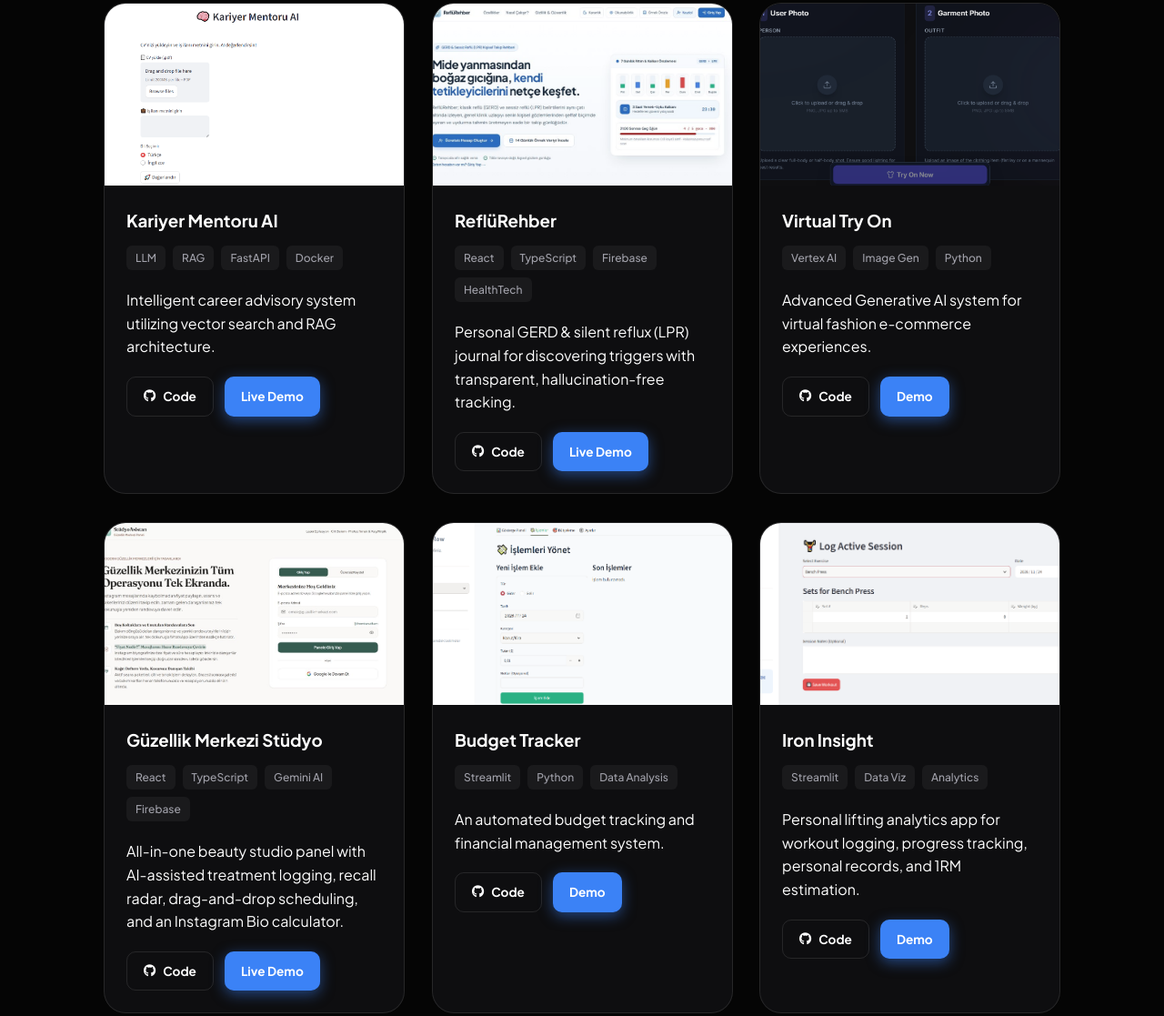
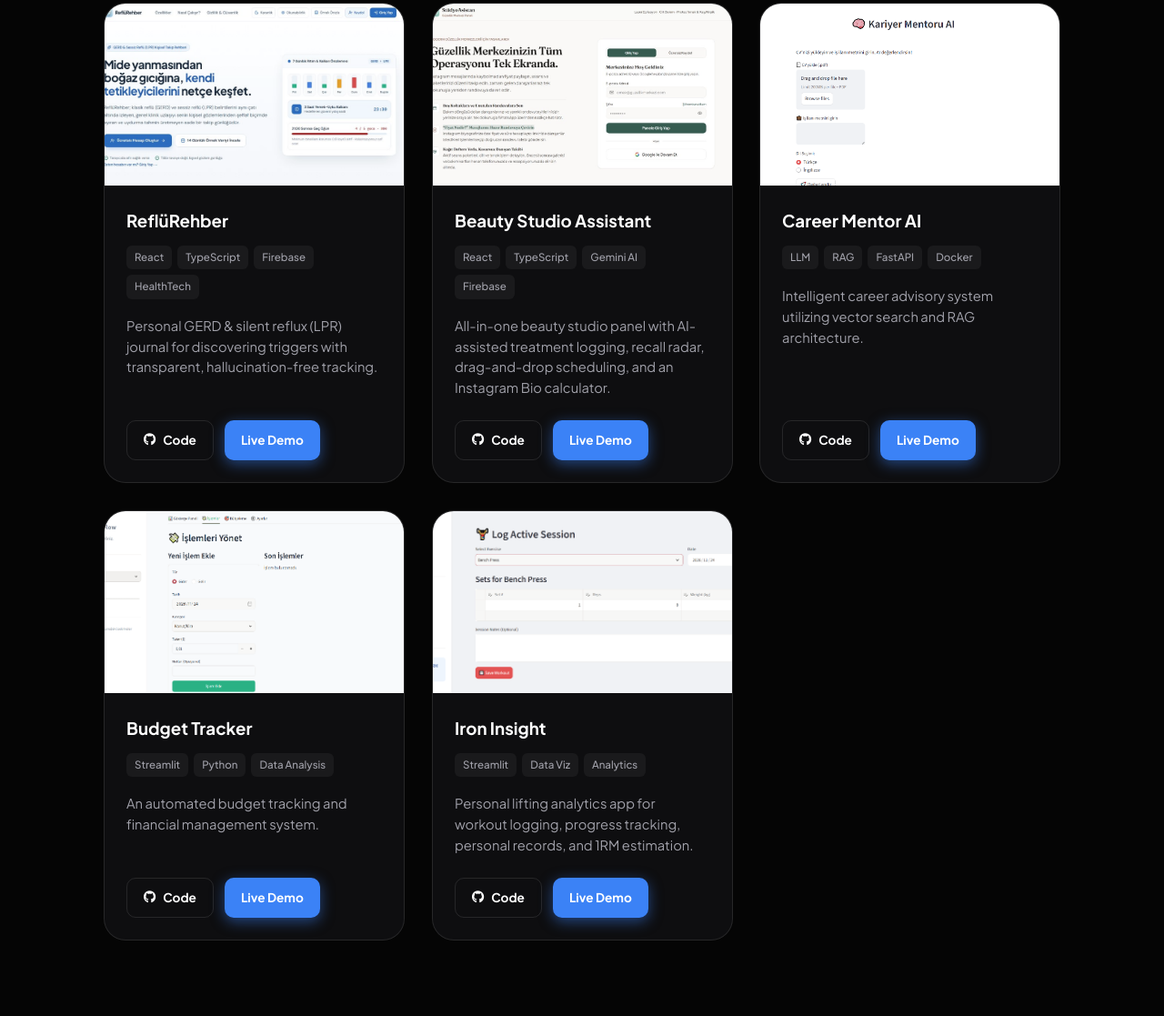
Before and after one commit to BoraKol/portfolio-en, a plain HTML site: page index.html in a window 1280 px wide. Shown: the part 926-2043 px from the top of the page at 91% size. Drawn offline with Linux system fonts and the light colour scheme.

Commit message:
change the order of projects, remove virtual try project

```diff
--- a/index.html
+++ b/index.html
@@ -228,6 +228,8 @@
         }
 
         .project-card {
+            display: flex;
+            flex-direction: column;
             background: var(--bg-card);
             border-radius: 24px;
             overflow: hidden;
@@ -248,6 +250,7 @@
 
         .project-img {
             height: 200px;
+            flex-shrink: 0;
             overflow: hidden;
             background: #111;
         }
@@ -256,6 +259,7 @@
             width: 100%;
             height: 100%;
             object-fit: cover;
+            object-position: top center;
             filter: grayscale(20%);
             transition: transform 0.4s ease, filter 0.4s ease;
         }
@@ -266,29 +270,39 @@
         }
 
         .project-info {
+            display: flex;
+            flex-direction: column;
+            flex: 1;
             padding: 24px;
+        }
+
+        .project-info p {
+            color: var(--text-muted);
+            font-size: 0.92rem;
+            line-height: 1.55;
+            margin-bottom: 24px;
         }
 
         .project-tags {
             display: flex;
             flex-wrap: wrap;
-            gap: 8px;
-            margin: 12px 0 20px;
+            gap: 6px;
+            margin: 12px 0 18px;
         }
 
         .tag {
             background: rgba(255, 255, 255, 0.05);
             color: var(--text-muted);
-            padding: 4px 10px;
+            padding: 4px 9px;
             border-radius: 6px;
-            font-size: 0.75rem;
+            font-size: 0.72rem;
             font-weight: 500;
         }
 
         .project-links {
             display: flex;
             gap: 12px;
-            margin-top: 20px;
+            margin-top: auto;
         }
 
         .btn {
@@ -542,31 +556,10 @@
             </div>
 
             <div class="project-grid">
-                <!-- Project 1 -->
+                <!-- Project 1: ReflüRehber -->
                 <div class="project-card reveal">
                     <div class="project-img">
-                        <img src="images/kariyer-mentoru-ai-ss.png" alt="Career Mentor AI" width="600" height="375" decoding="async">
-                    </div>
-                    <div class="project-info">
-                        <h3>Kariyer Mentoru AI</h3>
-                        <div class="project-tags">
-                            <span class="tag">LLM</span>
-                            <span class="tag">RAG</span>
-                            <span class="tag">FastAPI</span>
-                            <span class="tag">Docker</span>
-                        </div>
-                        <p>Intelligent career advisory system utilizing vector search and RAG architecture.</p>
-                        <div class="project-links">
-                            <a href="https://github.com/BoraKol/kariyer_mentoru_ai" class="btn btn-outline" target="_blank"><i class="fab fa-github"></i> Code</a>
-                            <a href="https://kariyer-mentoru-ai.streamlit.app" class="btn btn-primary" target="_blank">Live Demo</a>
-                        </div>
-                    </div>
-                </div>
-
-                <!-- Project 2 -->
-                <div class="project-card reveal">
-                    <div class="project-img">
-                        <img src="images/reflu-rehberi-ss.jpg" alt="ReflüRehber - GERD & LPR Personal Tracking Guide" width="600" height="375" decoding="async">
+                        <img src="images/reflu-rehberi-ss.jpg" alt="ReflüRehber - GERD &amp; LPR Personal Tracking Guide" width="600" height="375" decoding="async">
                     </div>
                     <div class="project-info">
                         <h3>ReflüRehber</h3>
@@ -578,39 +571,19 @@
                         </div>
                         <p>Personal GERD &amp; silent reflux (LPR) journal for discovering triggers with transparent, hallucination-free tracking.</p>
                         <div class="project-links">
-                            <a href="https://github.com/BoraKol/reflu-rehberi" class="btn btn-outline" target="_blank"><i class="fab fa-github"></i> Code</a>
-                            <a href="https://reflu-rehberi-nu.vercel.app/" class="btn btn-primary" target="_blank">Live Demo</a>
+                            <a href="https://github.com/BoraKol/reflu-rehberi" class="btn btn-outline" target="_blank" rel="noopener noreferrer"><i class="fab fa-github"></i> Code</a>
+                            <a href="https://reflu-rehberi-nu.vercel.app/" class="btn btn-primary" target="_blank" rel="noopener noreferrer">Live Demo</a>
                         </div>
                     </div>
                 </div>
 
-                <!-- Project 3 -->
+                <!-- Project 2: Beauty Studio Assistant -->
                 <div class="project-card reveal">
                     <div class="project-img">
-                        <img src="images/virtual-try-on-ss.png" alt="Virtual Try On" width="600" height="375" decoding="async">
+                        <img src="images/guzellik-merkezi-studyo-ss.jpg" alt="Beauty Studio Assistant" width="600" height="375" decoding="async">
                     </div>
                     <div class="project-info">
-                        <h3>Virtual Try On</h3>
-                        <div class="project-tags">
-                            <span class="tag">Vertex AI</span>
-                            <span class="tag">Image Gen</span>
-                            <span class="tag">Python</span>
-                        </div>
-                        <p>Advanced Generative AI system for virtual fashion e-commerce experiences.</p>
-                        <div class="project-links">
-                            <a href="https://github.com/BoraKol/virtual-try-on" class="btn btn-outline" target = "_blank"><i class="fab fa-github"></i> Code</a>
-                            <a href="https://virtual-try-on-murex.vercel.app/" class="btn btn-primary" target = "_blank">Demo</a>
-                        </div>
-                    </div>
-                </div>
-
-                <!-- Project 4: Güzellik Merkezi Stüdyo -->
-                <div class="project-card reveal">
-                    <div class="project-img">
-                        <img src="images/guzellik-merkezi-studyo-ss.jpg" alt="Güzellik Merkezi Stüdyo" width="600" height="375" loading="lazy" decoding="async">
-                    </div>
-                    <div class="project-info">
-                        <h3>Güzellik Merkezi Stüdyo</h3>
+                        <h3>Beauty Studio Assistant</h3>
                         <div class="project-tags">
                             <span class="tag">React</span>
                             <span class="tag">TypeScript</span>
@@ -619,13 +592,34 @@
                         </div>
                         <p>All-in-one beauty studio panel with AI-assisted treatment logging, recall radar, drag-and-drop scheduling, and an Instagram Bio calculator.</p>
                         <div class="project-links">
-                            <a href="https://github.com/BoraKol/guzellik-studyo-asistani" class="btn btn-outline" target="_blank"><i class="fab fa-github"></i> Code</a>
-                            <a href="https://guzellik-studyo-asistani.vercel.app/" class="btn btn-primary" target="_blank">Live Demo</a>
+                            <a href="https://github.com/BoraKol/guzellik-studyo-asistani" class="btn btn-outline" target="_blank" rel="noopener noreferrer"><i class="fab fa-github"></i> Code</a>
+                            <a href="https://guzellik-studyo-asistani.vercel.app/" class="btn btn-primary" target="_blank" rel="noopener noreferrer">Live Demo</a>
                         </div>
                     </div>
                 </div>
 
-                <!-- Project 5: Budget-Tracker -->
+                <!-- Project 3: Career Mentor AI -->
+                <div class="project-card reveal">
+                    <div class="project-img">
+                        <img src="images/kariyer-mentoru-ai-ss.png" alt="Career Mentor AI" width="600" height="375" decoding="async">
+                    </div>
+                    <div class="project-info">
+                        <h3>Career Mentor AI</h3>
+                        <div class="project-tags">
+                            <span class="tag">LLM</span>
+                            <span class="tag">RAG</span>
+                            <span class="tag">FastAPI</span>
+                            <span class="tag">Docker</span>
+                        </div>
+                        <p>Intelligent career advisory system utilizing vector search and RAG architecture.</p>
+                        <div class="project-links">
+                            <a href="https://github.com/BoraKol/kariyer_mentoru_ai" class="btn btn-outline" target="_blank" rel="noopener noreferrer"><i class="fab fa-github"></i> Code</a>
+                            <a href="https://kariyer-mentoru-ai.streamlit.app" class="btn btn-primary" target="_blank" rel="noopener noreferrer">Live Demo</a>
+                        </div>
+                    </div>
+                </div>
+
+                <!-- Project 4: Budget Tracker -->
                 <div class="project-card reveal">
                     <div class="project-img">
                         <img src="images/budget-tracker-ss.png" alt="Budget Tracker" width="600" height="375" loading="lazy" decoding="async">
@@ -639,13 +633,13 @@
                         </div>
                         <p>An automated budget tracking and financial management system.</p>
                         <div class="project-links">
-                            <a href="https://github.com/BoraKol/Budget-Tracker" class="btn btn-outline" target="_blank"><i class="fab fa-github"></i> Code</a>
-                            <a href="https://finance-flow.streamlit.app/" class="btn btn-primary" target="_blank">Demo</a>
+                            <a href="https://github.com/BoraKol/Budget-Tracker" class="btn btn-outline" target="_blank" rel="noopener noreferrer"><i class="fab fa-github"></i> Code</a>
+                            <a href="https://finance-flow.streamlit.app/" class="btn btn-primary" target="_blank" rel="noopener noreferrer">Live Demo</a>
                         </div>
                     </div>
                 </div>
 
-                <!-- Project 6: Iron-Insight -->
+                <!-- Project 5: Iron Insight -->
                 <div class="project-card reveal">
                     <div class="project-img">
                         <img src="images/iron-insight-ss.png" alt="Iron Insight" width="600" height="375" loading="lazy" decoding="async">
@@ -659,8 +653,8 @@
                         </div>
                         <p>Personal lifting analytics app for workout logging, progress tracking, personal records, and 1RM estimation.</p>
                         <div class="project-links">
-                            <a href="https://github.com/BoraKol/Iron-Insight" class="btn btn-outline" target="_blank"><i class="fab fa-github"></i> Code</a>
-                            <a href="https://iron-insight.streamlit.app/" class="btn btn-primary" target="_blank">Demo</a>
+                            <a href="https://github.com/BoraKol/Iron-Insight" class="btn btn-outline" target="_blank" rel="noopener noreferrer"><i class="fab fa-github"></i> Code</a>
+                            <a href="https://iron-insight.streamlit.app/" class="btn btn-primary" target="_blank" rel="noopener noreferrer">Live Demo</a>
                         </div>
                     </div>
                 </div>
```
